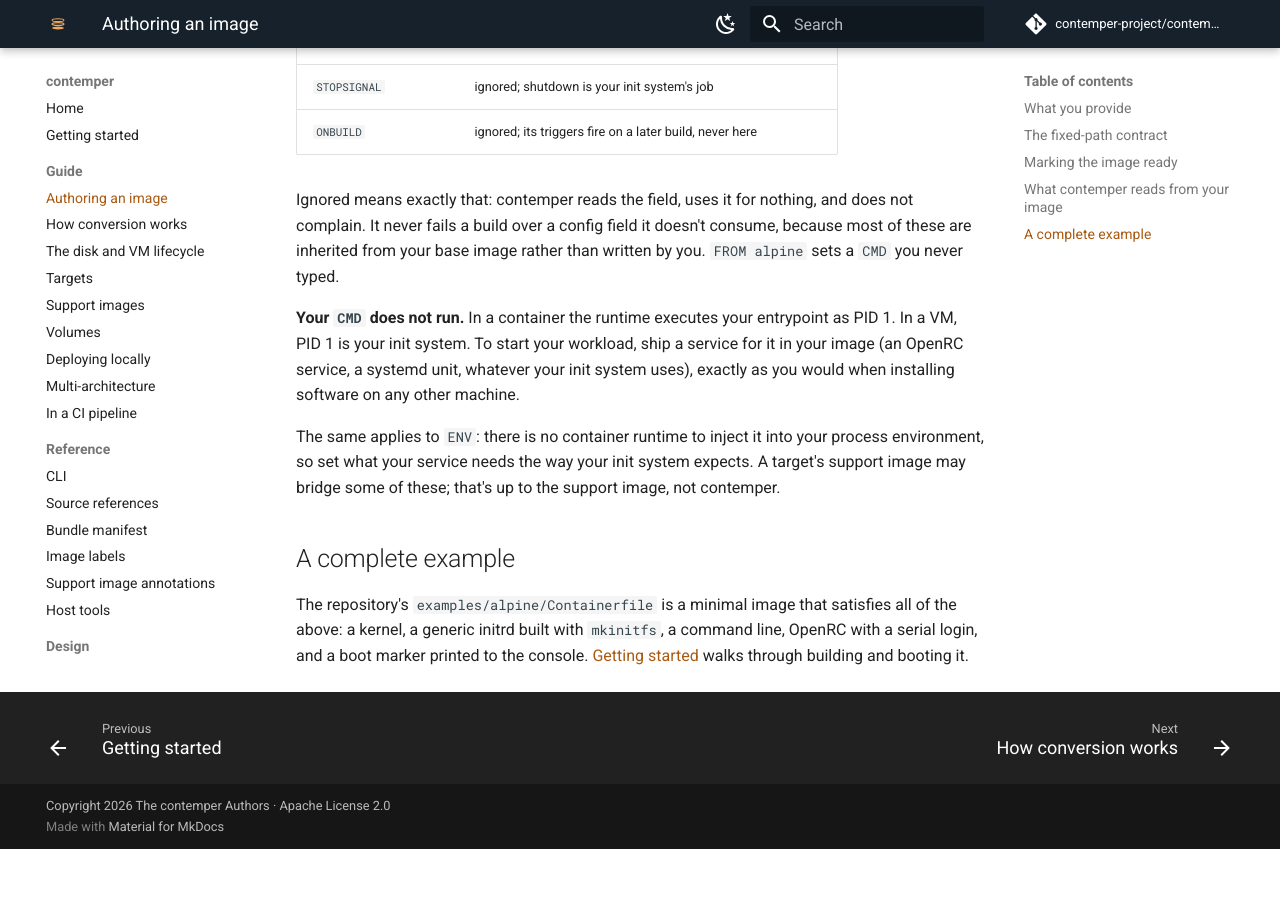
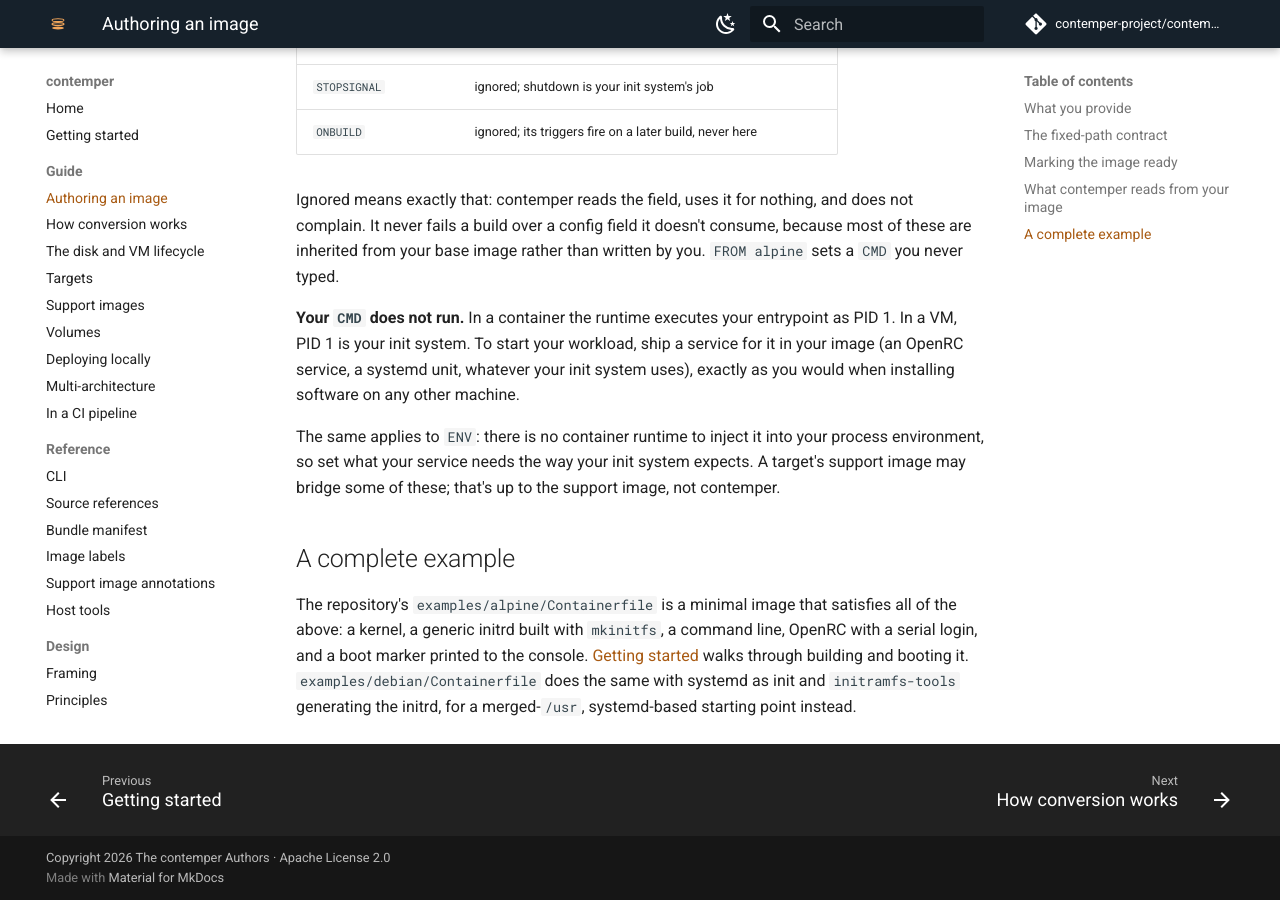
Before and after one commit to DarkressX/contemper, an MkDocs documentation site: the page built from docs/guide/authoring.md, in a window 1280 px wide and 900 px high, scrolled down 2534 px. Built offline with MkDocs 1.6.1 and Material for MkDocs 9.7.7, drawn with Linux system fonts in a browser that asks for light colours; comment, search, counter and statistics services are not loaded; before the commit the page ends 3383 px from its top, so only the background shows below that.

Commit message:
docs: mention examples/debian alongside the Alpine quick start
Both getting-started.md and the authoring guide keep Alpine as the
primary walkthrough, with a brief pointer to the systemd-based example
for anyone starting from a merged-/usr, systemd distro instead.

Co-Authored-By: Claude Sonnet 5 <noreply@anthropic.com>
Signed-off-by: Stephan Peijnik-Steinwender <speijnik@gmail.com>

```diff
--- a/docs/guide/authoring.md
+++ b/docs/guide/authoring.md
@@ -133,4 +133,6 @@ The repository's `examples/alpine/Containerfile` is a minimal image that
 satisfies all of the above: a kernel, a generic initrd built with
 `mkinitfs`, a command line, OpenRC with a serial login, and a boot marker
 printed to the console. [Getting started](../getting-started.md) walks
-through building and booting it.
+through building and booting it. `examples/debian/Containerfile` does the
+same with systemd as init and `initramfs-tools` generating the initrd, for
+a merged-`/usr`, systemd-based starting point instead.
```
Also changed, not shown: docs/getting-started.md (+3 -1 lines).
